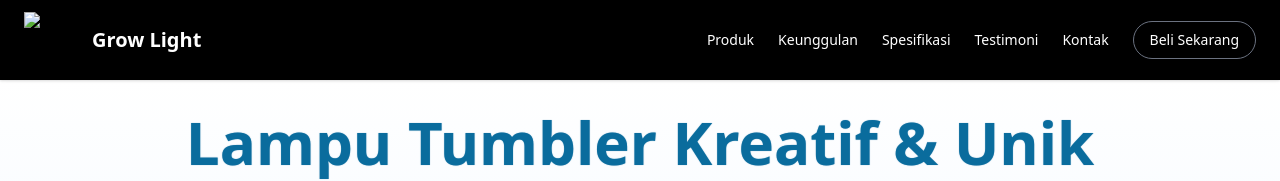
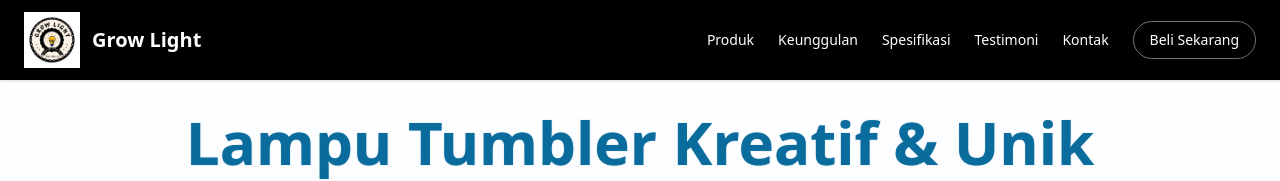
Before and after one commit to AmbiaAJ/grow-light, a plain HTML site: page index.html in a window 1280 px wide. Shown: the top 181 px of the page. Drawn offline with nearby package versions, Linux system fonts and the light colour scheme.

Commit message:
Update index.html

```diff
--- a/index.html
+++ b/index.html
@@ -58,7 +58,7 @@
         <div class="max-w-7xl mx-auto flex justify-between items-center px-6 h-20">
             <!-- Logo -->
             <div class="flex items-center gap-3">
-                <img src="logo.jpeg" alt="Grow Light"
+                <img src="logo.jpg" alt="Grow Light"
                     class="h-14 w-14 object-contain">
                 <span class="font-semibold text-white text-xl">Grow Light</span>
             </div>
```
